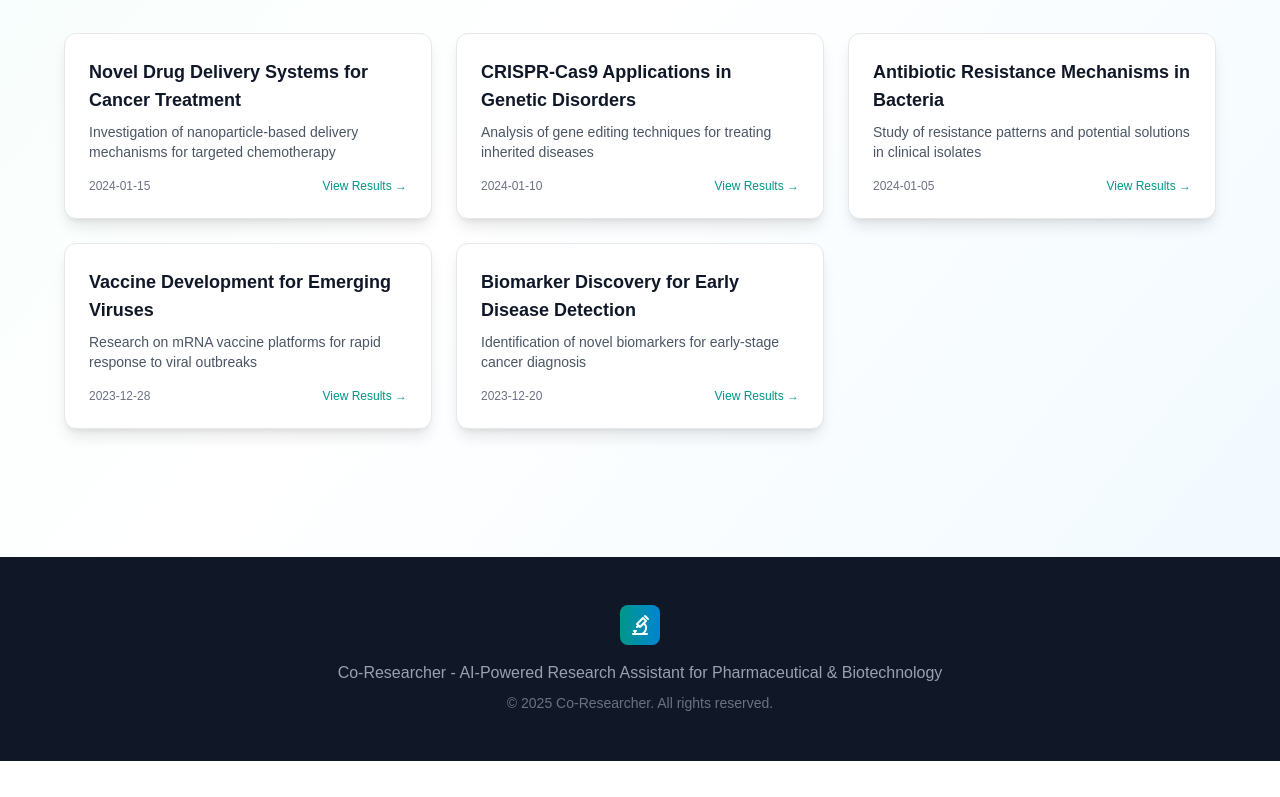
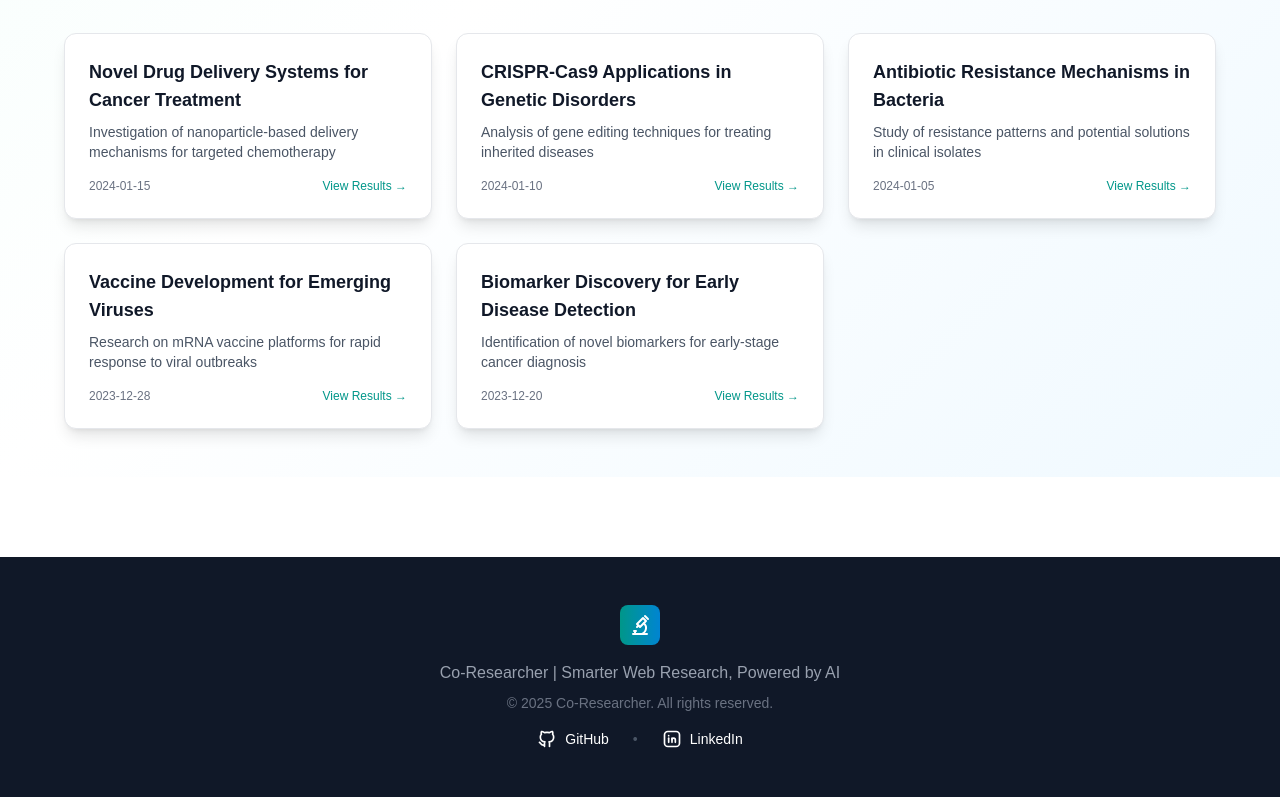
Before and after one commit to ashiqsultan/co-researcher, a Next.js app: page / in a window 1280 px wide. Shown: the part 793-1590 px from the top of the page. Before the commit the page ends 1554 px from the top, so only its background shows below. Built offline with nearby package versions, Linux system fonts and the light colour scheme.

Commit message:
Updated footer added github

```diff
--- a/app/layout.js
+++ b/app/layout.js
@@ -1,4 +1,9 @@
 import { Geist, Geist_Mono } from "next/font/google";
+import {
+  IconBrandGithub,
+  IconBrandLinkedin,
+  IconMicroscope,
+} from "@tabler/icons-react";
 import "./globals.css";
 
 const geistSans = Geist({
@@ -23,7 +28,55 @@ export default function RootLayout({ children }) {
         className={`${geistSans.variable} ${geistMono.variable} antialiased`}
       >
         {children}
+        <Footer />
       </body>
     </html>
   );
 }
+
+function Footer() {
+  return (
+    <footer className="bg-gray-900 text-white mt-20">
+      <div className="max-w-7xl mx-auto px-4 sm:px-6 lg:px-8 py-12">
+        <div className="text-center">
+          <div className="flex justify-center mb-4">
+            <div className="p-2 bg-gradient-to-r from-teal-600 to-sky-600 rounded-lg">
+              <IconMicroscope className="h-6 w-6 text-white" />
+            </div>
+          </div>
+          <p className="text-gray-400">
+            Co-Researcher | Smarter Web Research, Powered by AI
+          </p>
+          <p className="text-gray-500 text-sm mt-2">
+            © 2025 Co-Researcher. All rights reserved.
+          </p>
+          <div className="mx-auto flex max-w-5xl items-center justify-center gap-6 text-sm text-gray-600 mt-4">
+            <a
+              href="https://github.com/ashiqsultan/co-researcher"
+              target="_blank"
+              rel="noopener noreferrer"
+              className="inline-flex items-center gap-2 hover:text-white text-white"
+              aria-label="GitHub repository"
+            >
+              <IconBrandGithub size={20} />
+              <span>GitHub</span>
+            </a>
+            <span aria-hidden className="text-gray-600">
+              •
+            </span>
+            <a
+              href="https://linkedin.com/in/ashiq-sultan/"
+              target="_blank"
+              rel="noopener noreferrer"
+              className="inline-flex items-center gap-2 hover:text-white text-white"
+              aria-label="LinkedIn profile"
+            >
+              <IconBrandLinkedin size={20} />
+              <span>LinkedIn</span>
+            </a>
+          </div>
+        </div>
+      </div>
+    </footer>
+  );
+}
--- a/app/page.js
+++ b/app/page.js
@@ -19,7 +19,7 @@ export default function Home() {
                   Co-Researcher
                 </h1>
                 <p className="text-sm text-gray-600">
-                  AI-Powered Research Assistant
+                  Smarter Web Research, Powered by AI
                 </p>
               </div>
             </div>
@@ -57,26 +57,6 @@ export default function Home() {
         {/* Previous Research Section */}
         <RecentResearch />
       </main>
-
-      {/* Footer */}
-      <footer className="bg-gray-900 text-white mt-20">
-        <div className="max-w-7xl mx-auto px-4 sm:px-6 lg:px-8 py-12">
-          <div className="text-center">
-            <div className="flex justify-center mb-4">
-              <div className="p-2 bg-gradient-to-r from-teal-600 to-sky-600 rounded-lg">
-                <IconMicroscope className="h-6 w-6 text-white" />
-              </div>
-            </div>
-            <p className="text-gray-400">
-              Co-Researcher - AI-Powered Research Assistant for Pharmaceutical &
-              Biotechnology
-            </p>
-            <p className="text-gray-500 text-sm mt-2">
-              © 2025 Co-Researcher. All rights reserved.
-            </p>
-          </div>
-        </div>
-      </footer>
     </div>
   );
 }
```
